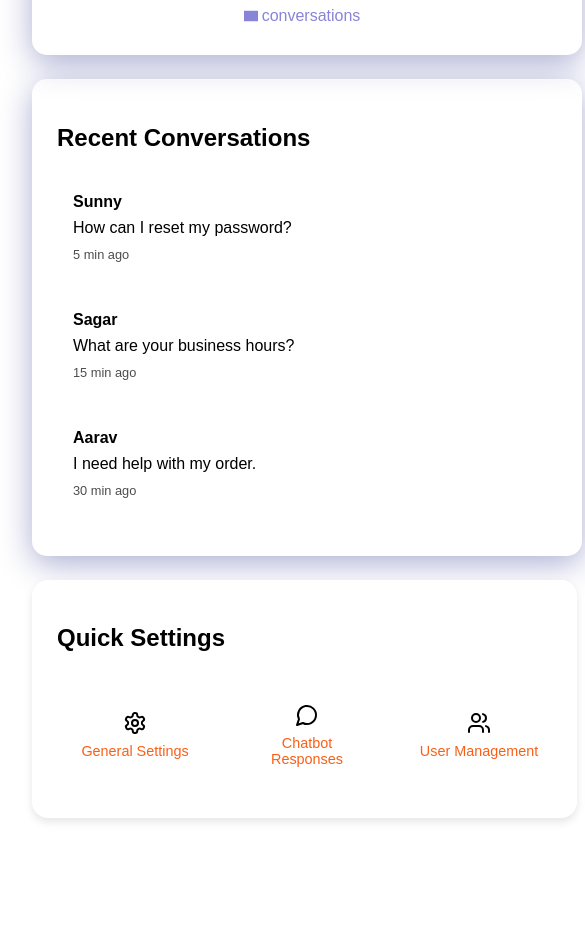
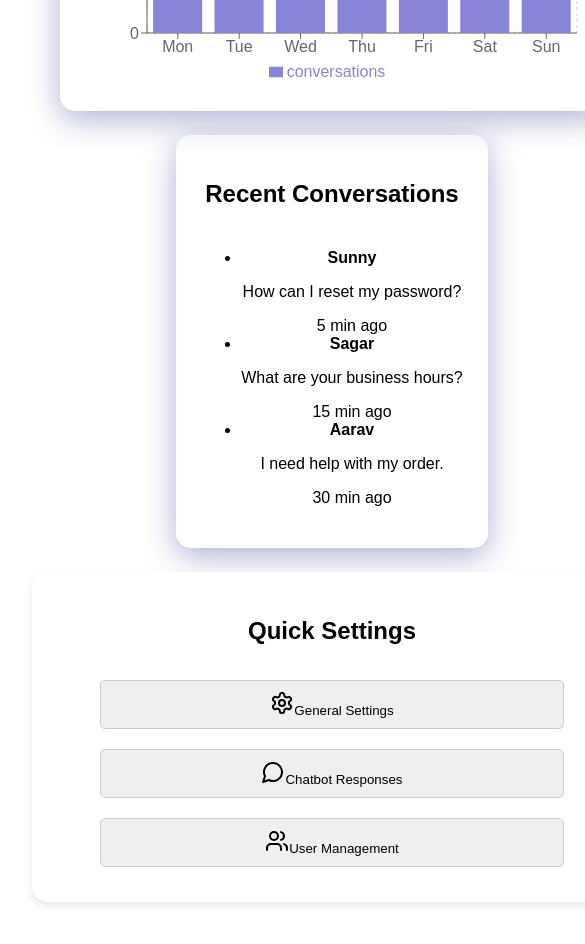
Before and after one commit to sunnysagar/chatbotsetup, a React (Vite) app: page /admin-dashboard in a window 390 px wide. Shown: the part 860-1804 px from the top of the page, 585 px wide, since content can reach past the window. Before the commit the page ends 1774 px from the top, so only its background shows below. Built offline with nearby package versions, Linux system fonts and the light colour scheme; no server answers.

Commit message:
commit it

```diff
--- a/src/Style.css
+++ b/src/Style.css
@@ -1690,7 +1690,6 @@
 
 /* admin dashboard */
 
-
 :root {
   --bg-color: #0f172a;
   --card-bg: rgba(255, 255, 255, 0.1);
@@ -1698,7 +1697,6 @@
   --border-color: rgba(255, 255, 255, 0.2);
 }
 
-
 .chatbot-dashboard-container {
   width: 100%;
   height: 100%;
@@ -1713,13 +1711,16 @@
   animation: fadeInDown 0.5s ease-out;
 }
 
+/* Flexbox layout for dashboard */
 .dashboard-grid {
-  display: grid;
-  grid-template-columns: repeat(3, 1fr);
-  /* 3 equal-width columns */
+
+  display: flex;
+  flex-wrap: wrap;
+   /* Center items horizontally */
   gap: 1.5rem;
 }
 
+/* Dashboard Card */
 .dashboard-card {
   background: var(--card-bg);
   border-radius: 15px;
@@ -1730,6 +1731,14 @@
   border: 1px solid var(--border-color);
   transition: transform 0.3s ease, box-shadow 0.3s ease;
   animation: fadeIn 0.5s ease-out;
+  display: flex;
+  flex-direction: column;
+  justify-content: center;
+  align-items: center;
+  text-align: center;
+  flex: 1 1 calc(50% - 1.5rem); /* Ensures 2 cards per row with equal width */
+  min-height: 250px; /* Ensures equal height */
+  max-width: 500px; /* Prevents stretching */
 }
 
 .dashboard-card:hover {
@@ -1745,8 +1754,9 @@
 }
 
 .stats-grid {
-  display: grid;
-  grid-template-columns: repeat(auto-fit, minmax(100px, 1fr));
+  display: flex;
+  flex-wrap: wrap;
+  justify-content: center;
   gap: 1rem;
 }
 
@@ -1772,80 +1782,21 @@
   opacity: 0.8;
 }
 
-.chart-card {
-  display: flex;
-  flex-direction: column;
-  justify-content: center;
-  align-items: center;
-  grid-column: span 2;
-}
-
-.conversation-list {
-  list-style-type: none;
-  padding: 0;
-  margin: 0;
-}
-
-.conversation-item {
-  background: rgba(255, 255, 255, 0.05);
-  border-radius: 8px;
-  padding: 1rem;
-  margin-bottom: 1rem;
-  transition: background 0.3s ease;
-}
-
-.conversation-item:hover {
-  background: rgba(255, 255, 255, 0.1);
-}
-
-.conversation-item strong {
-  display: block;
-  margin-bottom: 0.5rem;
-}
-
-.conversation-item p {
-  margin: 0 0 0.5rem 0;
-}
-
-.conversation-item span {
-  font-size: 0.8rem;
-  opacity: 0.7;
-}
-
-.settings-grid {
-  width: 500px;
-  display: grid;
-  grid-template-columns: repeat(auto-fit, minmax(150px, 1fr));
-  gap: 1rem;
-
-}
-
-.settings-button {
-  display: flex;
-  flex-direction: column;
-  align-items: center;
-  justify-content: center;
-  background: rgba(255, 255, 255, 0.1);
-  border: none;
-  border-radius: 8px;
-  padding: 1rem;
-  color: var(--text-color);
-  font-size: 0.9rem;
-  cursor: pointer;
-  transition: background 0.3s ease, transform 0.3s ease;
-}
-
-.settings-button:hover {
-  background: rgba(255, 255, 255, 0.2);
-  transform: translateY(-3px);
-}
-
-.settings-icon {
-  font-size: 1.5rem;
-  margin-bottom: 0.5rem;
-  color: #000;
-}
-
+/* Responsive Design */
+@media (max-width: 768px) {
+  .dashboard-grid {
+    flex-direction: column; /* Stack cards in column */
+    align-items: center; /* Center items */
+  }
+
+  .dashboard-card {
+    flex: 1 1 100%; /* Full width in mobile */
+    max-width: 90%;
+    min-height: 250px; /* Ensure equal height */
+  }
+}
+
+/* Fade Animations */
 @keyframes fadeIn {
   from {
     opacity: 0;
@@ -2475,7 +2426,7 @@
     top: 0;
     left: 0;
     transform: none;
-    width: 70%;
+    width: 80%;
     height: 60%; /* Sidebar height for mobile */
     flex-direction: row; /* Change layout to horizontal on mobile */
     justify-content: space-around;
@@ -2643,9 +2594,10 @@
   }
 
   .echo-container{
-    width: 100vw;
+
     justify-content: flex-start;
     align-items: flex-start;
+    margin: 0 10px;
 
   }
 
@@ -2682,22 +2634,7 @@
   }
 
   /*admin panel */
-  .chatbot-dashboard-container {
-    /* margin-top: 25%; */
-    width: 100vw;
-    display: flex;
-    flex-direction: column;
-
-  }
-
-  .dashboard-grid {
-    width: 90%;
-    grid-template-columns: 1fr;
-  }
-
-  .chart-card {
-    grid-column: span 1;
-  }
+
 
   /*profile*/
 
@@ -2705,14 +2642,14 @@
   .detailsSection,
   .locationSection {
     flex: 1 1 100%;
+    width: 260px;
     /* Each section takes full width */
   }
 
   /*settings*/
 
   .settings-container {
-    width: 100vw;
-    border: 2px solid #000;
+    width: 100%;
     display: flex;
     justify-content: center;
     align-items: center;
@@ -2721,7 +2658,7 @@
 
    /* Adjust card for smaller screens */
    .settings-card {
-     width: 90%;/* Make the card take up more width on mobile */
+     width: 100%;/* Make the card take up more width on mobile */
     max-width: none; /* Remove max-width to make full use of the screen width */
     margin-left: 0;
   }
```
